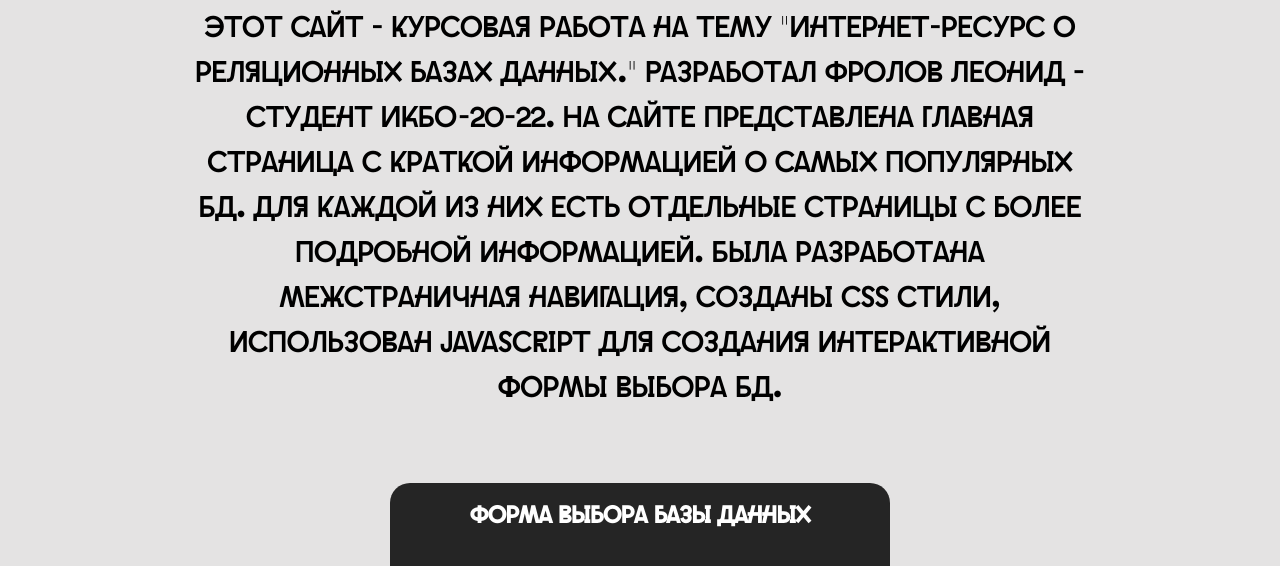
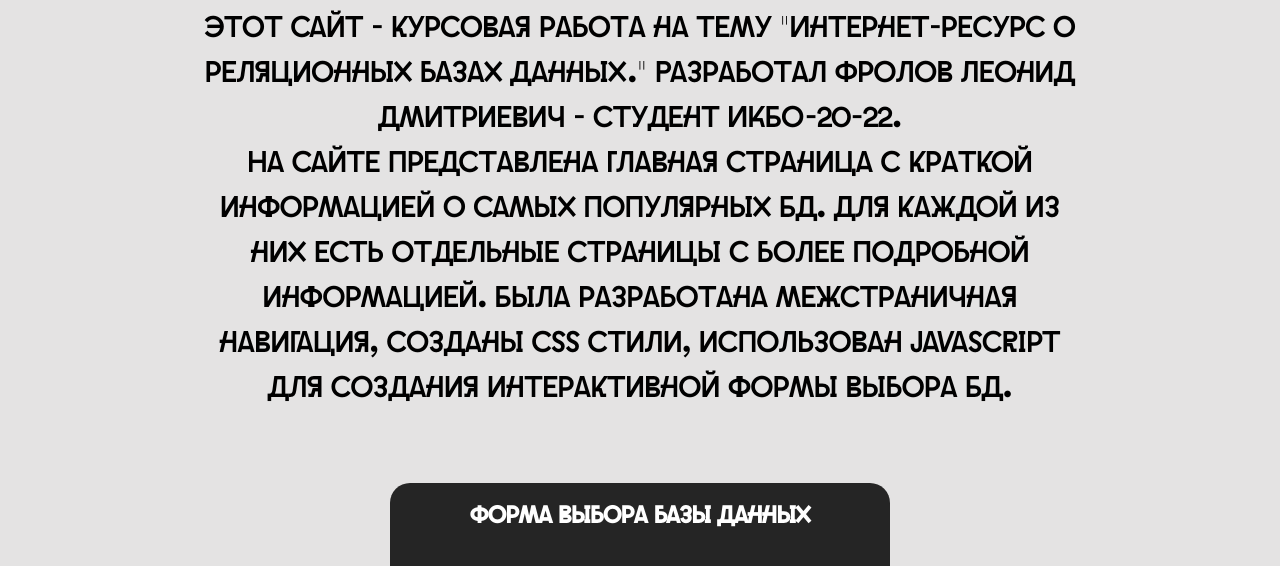
Before and after one commit to froleod/course_work_frontend, a plain HTML site: page about.html in a window 1280 px wide. Shown: the part 208-774 px from the top of the page. Drawn offline with Linux system fonts and the light colour scheme.

Commit message:
about page

```diff
--- a/about.html
+++ b/about.html
@@ -39,7 +39,8 @@
             <h1>О сайте</h1>
             <p class="smallp" style="margin-left: 15%; margin-right: 15%;">Этот сайт - курсовая работа на тему
                 "Интернет-ресурс о реляционных базах данных."
-                Разработал Фролов Леонид - студент ИКБО-20-22. На сайте представлена главная страница с краткой
+                Разработал Фролов Леонид Дмитриевич - студент ИКБО-20-22.
+                <br>На сайте представлена главная страница с краткой
                 информацией о самых популярных БД.
                 Для каждой из них есть отдельные страницы с более подробной информацией. Была разработана межстраничная
                 навигация, созданы CSS стили, использован JavaScript для создания интерактивной формы выбора БД.
--- a/script.js
+++ b/script.js
@@ -1,5 +1,3 @@
-// TODO: форма вылезает, меню не вылезает
-
 document.addEventListener('DOMContentLoaded', function() {
     const databases = ["PostgreSQL", "OracleBD", "MySQL", "SQLite"];
     const checkboxes = document.querySelectorAll('.filterCheckbox');
```
